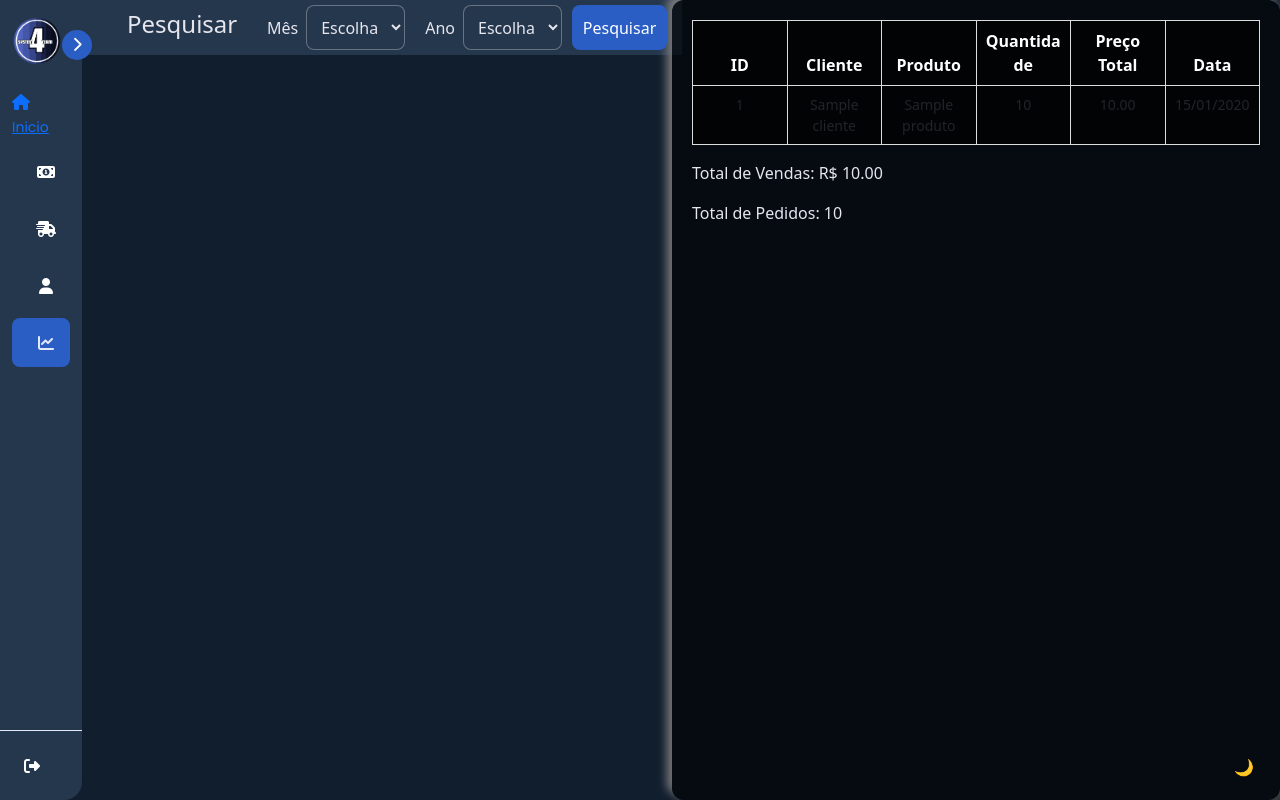
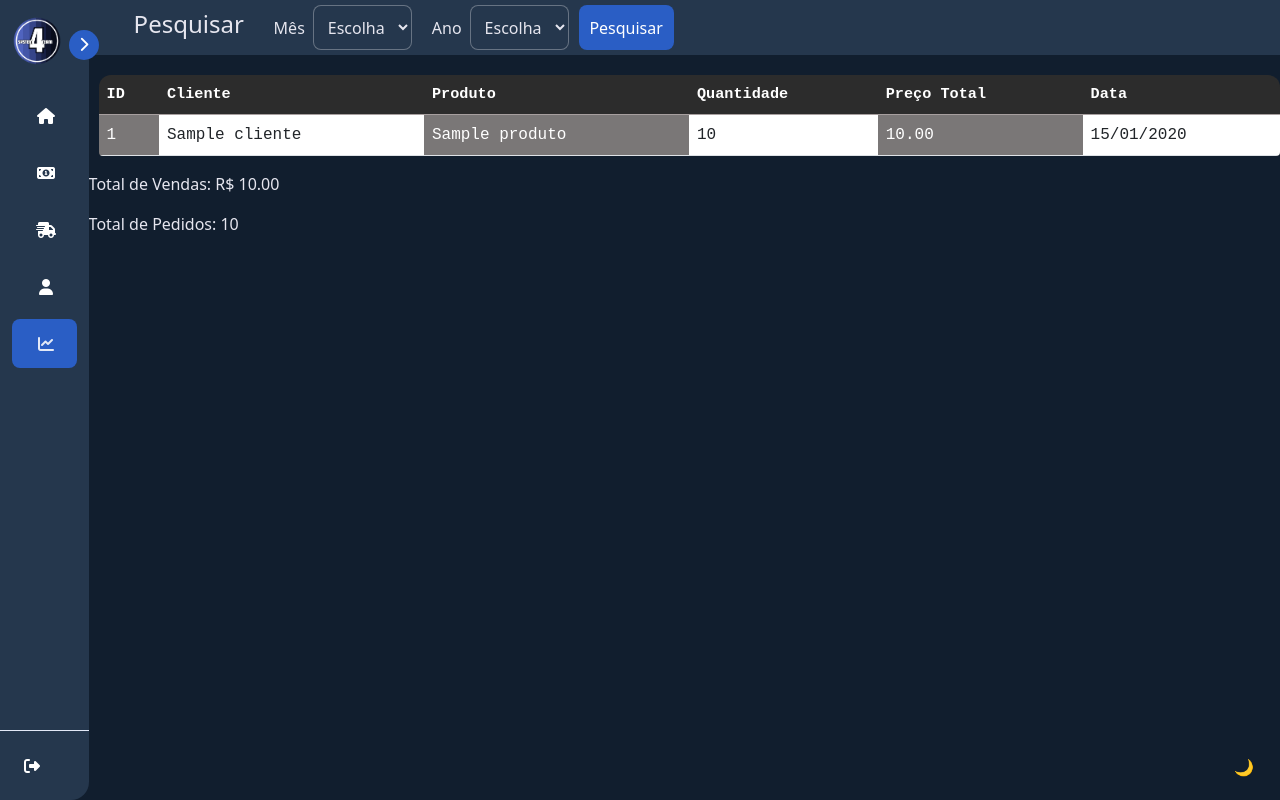
Before and after one commit to moisesferreirajj/System4Team, a Flask app: page /relatorios in a window 1280 px wide. Run offline with Flask 3, Linux system fonts and the light colour scheme; the visitor is signed in with stand-in values (Sample User, id 1); tables that the repository leaves empty hold one stand-in row (values such as "Sample post"); some libraries are stand-ins or nearby versions.

Commit message:
COMMIT AULA DA VAVASSORI - 11/11
Nao fizemos muitas coisas, apenas alguns detalheszinhos, nenhuma diferença abrupta!

```diff
--- a/static/css/relatorios-style.css
+++ b/static/css/relatorios-style.css
@@ -7,7 +7,8 @@ body {
   width: 100%;
   color: #e6e6ef;
   display: flex;
-  transition: background-color 0.3s ease, color 0.5
+  transition: background-color 0.3s ease, color 0.5;
+  overflow-x: hidden;
 }
 
 body.light {
@@ -252,7 +253,7 @@ h2 {
 
 
 .input-wrapper {
-  width: 100% !important;
+  width: 100%;
   height: 45px;
   padding: 5px;
   box-sizing: content-box;
@@ -261,6 +262,10 @@ h2 {
   align-items: center;
   background-color:rgb(37, 55, 77);
   justify-content: flex-start;
+  display: flex;
+  flex-direction: row;
+  flex-wrap: wrap;
+
 }
 
 .legend {
@@ -321,7 +326,7 @@ button.search-btn {
 }
 
 button.search-btn:hover {
-  background-color: #1a4c9e; /* Tom mais escuro de azul no hover */
+  background-color: #1a4c9e;
 }
 
 .input-wrapper legend {
@@ -334,52 +339,53 @@ button.search-btn:hover {
   margin-left:20px;
 }
 
-.tabela {
-  width: 100%; /* Ajuste a largura da div para ocupar todo o espaço disponível */
-  max-width: 800px; /* Largura máxima para a tabela */
-  margin: 0 auto; /* Centraliza a tabela */
-  border-radius: 12px; /* Suaviza os cantos */
-  background: rgba(0, 0, 0, 0.637);
-  box-shadow: 5px 5px 10px rgb(63, 63, 63), -5px -5px 10px grey;
-  padding: 20px; /* Aumenta o espaço interno da div */
-  overflow: hidden; /* Garante que conteúdo extra não ultrapasse os limites */
+table {
+  width: 100%;
+  background: rgb(44, 44, 44);
+  font-family: "Courier New", Courier, monospace;
+  border-top-left-radius: 12px;
+  border-top-right-radius: 12px;
+  border-bottom-left-radius: 4px;
+  border-bottom-right-radius: 4px;
+  overflow: hidden;
+  margin-left:10px;
 }
 
-table {
-  width: 100%; /* Faz a tabela ocupar toda a largura da div */
-  color: #e6e6ef; /* Cor do texto */
-  border-collapse: collapse; /* Remove os espaços entre as células */
-  table-layout: fixed; /* Impede a tabela de se expandir além do necessário */
+.tb-title {
+  color: white;
+  font-weight: bold;
+  padding: 5px 10px;
+  border-bottom: 1px solid rgb(167, 159, 159);
+  font-size: 0.95rem;
 }
 
-th, td {
-  padding: 10px; /* Aumenta o espaço interno das células */
-  text-align: center; /* Alinha o conteúdo das células ao centro */
-  border: 1px solid #ddd; /* Borda clara nas células */
-  word-wrap: break-word; /* Garante que o texto seja quebrado corretamente se for muito longo */
+.itns:nth-child(even) {
+  background: rgb(255, 255, 255);
+
 }
 
-th {
-  background-color: rgba(0, 0, 0, 0.8); /* Cor de fundo para cabeçalhos */
-  color: #ffffff; /* Cor do texto nos cabeçalhos */
+.itns:nth-child(odd) {
+  color: rgb(255, 255, 255);
+  background: rgba(192, 187, 187, 0.527);
 }
 
-tr:nth-child(even) {
-  background-color: rgba(0, 0, 0, 0.5); /* Cor de fundo alternada para linhas pares */
+form{
+  width:100%;
+  margin-bottom:20px;
 }
 
-tr:nth-child(odd) {
-  background-color: rgba(0, 0, 0, 0.7); /* Cor de fundo alternada para linhas ímpares */
+.tabela{
+  width:100%;
 }
 
-tr:hover {
-  background-color: rgba(255, 255, 255, 0.2); /* Efeito de hover sobre as linhas */
+.tb-title, .itns {
+  text-align:left;
 }
+.opop {
+  flex-direction: column;
+  align-items:center;
+  justify-content:center;
+  width:100%;
+  margin-right:10px;
 
-table thead tr th {
-  font-weight: bold; /* Deixa os cabeçalhos mais fortes */
 }
-
-table tbody tr td {
-  font-size: 14px; /* Ajusta o tamanho da fonte para as células */
-}
--- a/static/css/vendas-style.css
+++ b/static/css/vendas-style.css
@@ -336,6 +336,7 @@ h2 {
     margin-top: 10px;
     margin-left: 10px;
     padding: 10px 50px;
+    background-
   }
 
   #VendasMensais {
--- a/templates/relatorios.html
+++ b/templates/relatorios.html
@@ -27,7 +27,7 @@
             </div>
 
             <ul id="side_items">
-                <li>
+                <li class="side_item">
                     <a href="/painel">
                         <i class="fa-solid fa-house"></i>
                         <span class="item-description">
@@ -83,7 +83,7 @@
         </div>
 
     </nav>
-
+    <div class="opop">
         <form method="POST" action="/relatorios">
             <fieldset class="input-wrapper">
                 <legend>Pesquisar</legend>
@@ -119,23 +119,23 @@
                 <table class="table">
                     <thead>
                         <tr>
-                        <th>ID</th>
-                        <th>Cliente</th>
-                        <th>Produto</th>
-                        <th>Quantidade</th>
-                        <th>Preço Total</th>
-                        <th>Data</th>
+                            <th class="tb-title">ID</th>
+                            <th class="tb-title">Cliente</th>
+                            <th class="tb-title">Produto</th>
+                            <th class="tb-title">Quantidade</th>
+                            <th class="tb-title">Preço Total</th>
+                            <th class="tb-title">Data</th>
                         </tr>
                     </thead>
                     <tbody>
                         {% for pedido in pedidos %}
                             <tr>
-                            <td>{{ pedido.id }}</td>
-                            <td>{{ pedido.cliente.nome }}</td>
-                            <td>{{ pedido.produto.nome }}</td>
-                            <td>{{ pedido.quantidade }}</td>
-                            <td>{{ pedido.preco_total }}</td>
-                            <td>{{ pedido.data_pedido.strftime('%d/%m/%Y') }}</td>
+                                <td class="itns">{{ pedido.id }}</td>
+                                <td class="itns">{{ pedido.cliente.nome }}</td>
+                                <td class="itns">{{ pedido.produto.nome }}</td>
+                                <td class="itns">{{ pedido.quantidade }}</td>
+                                <td class="itns">{{ pedido.preco_total }}</td>
+                                <td class="itns">{{ pedido.data_pedido.strftime('%d/%m/%Y') }}</td>
                             </tr>
                         {% endfor %}
                     </tbody>
@@ -145,6 +145,7 @@
             {% else %}
                 <p>Nenhum pedido encontrado para o período selecionado.</p>
             {% endif %}
+        </div>
     </div>
 
     </section>
```
Also changed, not shown: static/css/painel-style.css (+166 -1 lines), templates/vendas.html (+9 -9 lines). Lines whose indentation alone changed are shown as unchanged.
